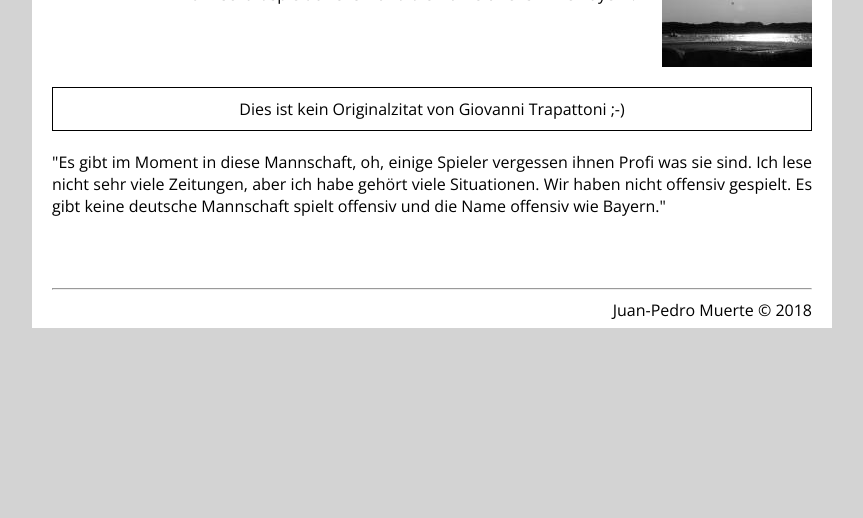
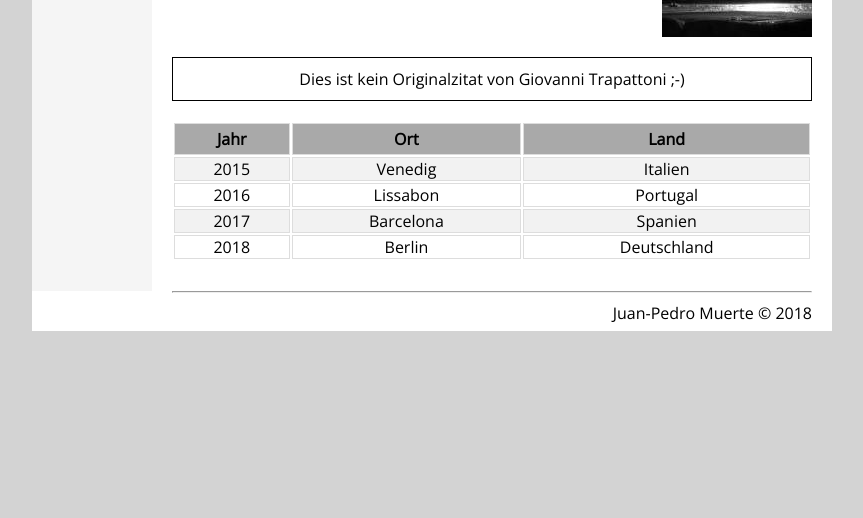
Before and after one commit to jpmou/SimpleHTML, a plain HTML site: page index.html in a window 1280 px wide. Shown: the part 282-800 px from the top of the page, without its empty margins (208-1071 px from the left). Drawn offline with nearby package versions, Linux system fonts and the light colour scheme.

Commit message:
with tables

```diff
--- a/css/custom_nav_h.css
+++ b/css/custom_nav_h.css
@@ -105,6 +105,29 @@ main img {
     margin-bottom: 20px;
 }
 
+table {
+    width: 100%;
+    text-align: center;
+}
+
+tr:nth-child(even) {
+    background-color: #f2f2f2;
+}
+
+tr:hover {
+    background-color: #ddd;
+}
+
+th {
+    padding-top: 4px;
+    padding-bottom: 4px;
+    background-color: darkgray;
+}
+
+td, th {
+    border: 1px solid #ddd;
+}
+
 footer {
     background-color: white;
     height: 40px;
--- a/css/custom_nav_v.css
+++ b/css/custom_nav_v.css
@@ -103,6 +103,29 @@ main img {
     margin-bottom: 20px;
 }
 
+table {
+    width: 100%;
+    text-align: center;
+}
+
+tr:nth-child(even) {
+    background-color: #f2f2f2;
+}
+
+tr:hover {
+    background-color: #ddd;
+}
+
+th {
+    padding-top: 4px;
+    padding-bottom: 4px;
+    background-color: darkgray;
+}
+
+td, th {
+    border: 1px solid #ddd;
+}
+
 footer {
     background-color: white;
     height: 40px;
--- a/index.html
+++ b/index.html
@@ -5,7 +5,7 @@
     <title>SimpleHTML</title>
     <meta charset="UTF-8">
     <meta name="description" content="Ein einfaches Beispiel mit horizontalem und vertikalem Menü">
-    <link rel="stylesheet" href="./css/custom_nav_h.css">
+    <link rel="stylesheet" href="./css/custom_nav_v.css">
     <!--<link rel="stylesheet" href="./css/custom_nav_v.css">-->
     <link href="https://fonts.googleapis.com/css?family=Open+Sans|Ubuntu:700" rel="stylesheet">
 </head>
@@ -36,11 +36,33 @@
             Dies ist kein Originalzitat von Giovanni Trapattoni ;-)
         </p>
         <p>
-            "Es gibt im Moment in diese Mannschaft, oh, einige Spieler
-            vergessen ihnen Profi was sie sind. Ich lese nicht sehr viele
-            Zeitungen, aber ich habe gehört viele Situationen.
-            Wir haben nicht offensiv gespielt. Es gibt keine deutsche
-            Mannschaft spielt offensiv und die Name offensiv wie Bayern."
+        <table>
+            <tr>
+                <th>Jahr</th>
+                <th>Ort</th>
+                <th>Land</th>
+            </tr>
+            <tr>
+                <td>2015</td>
+                <td>Venedig</td>
+                <td>Italien</td>
+            </tr>
+            <tr>
+                <td>2016</td>
+                <td>Lissabon</td>
+                <td>Portugal</td>
+            </tr>
+            <tr>
+                <td>2017</td>
+                <td>Barcelona</td>
+                <td>Spanien</td>
+            </tr>
+            <tr>
+                <td>2018</td>
+                <td>Berlin</td>
+                <td>Deutschland</td>
+            </tr>
+        </table>
         </p>
     </main>
     <footer>
```
